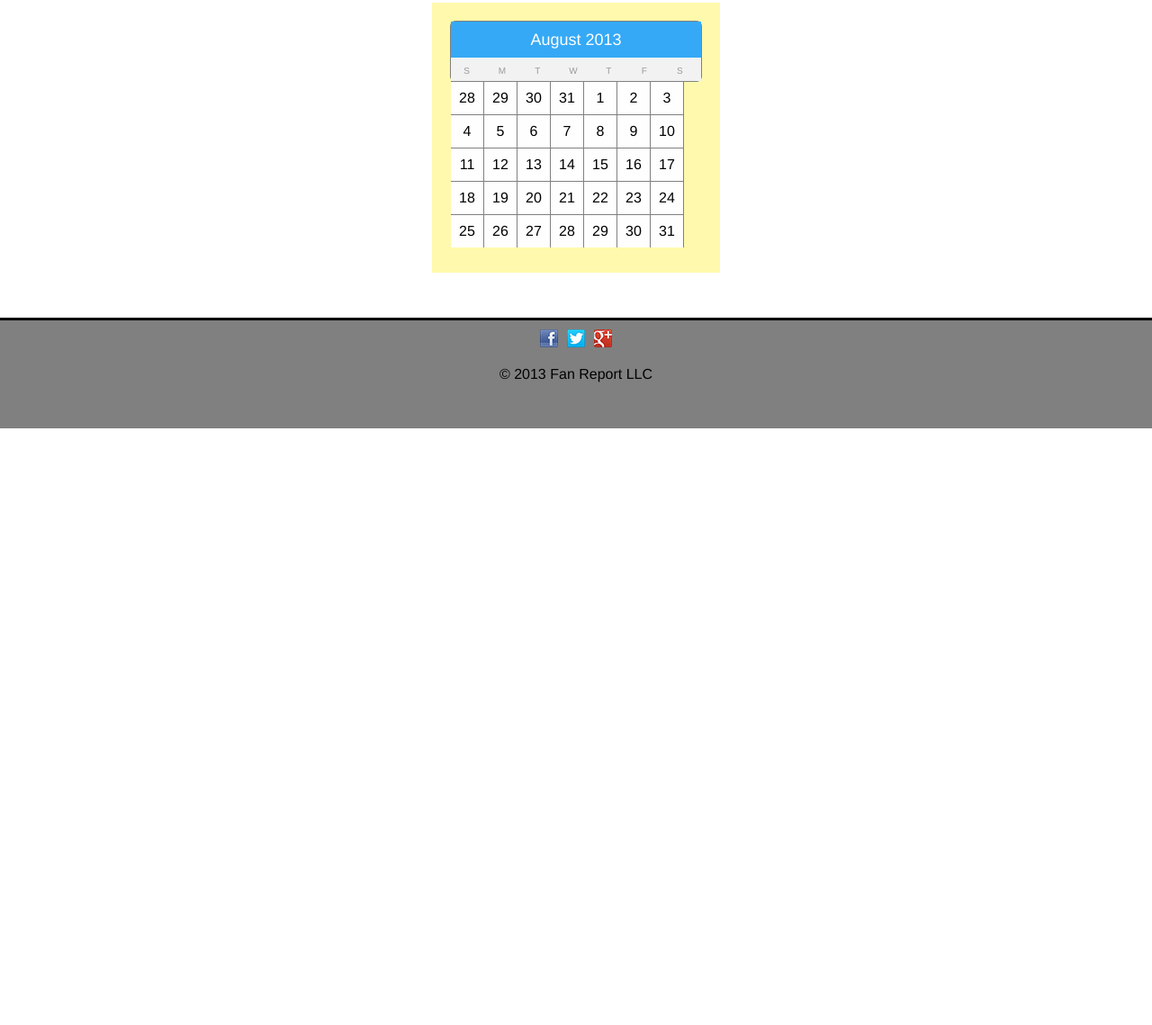
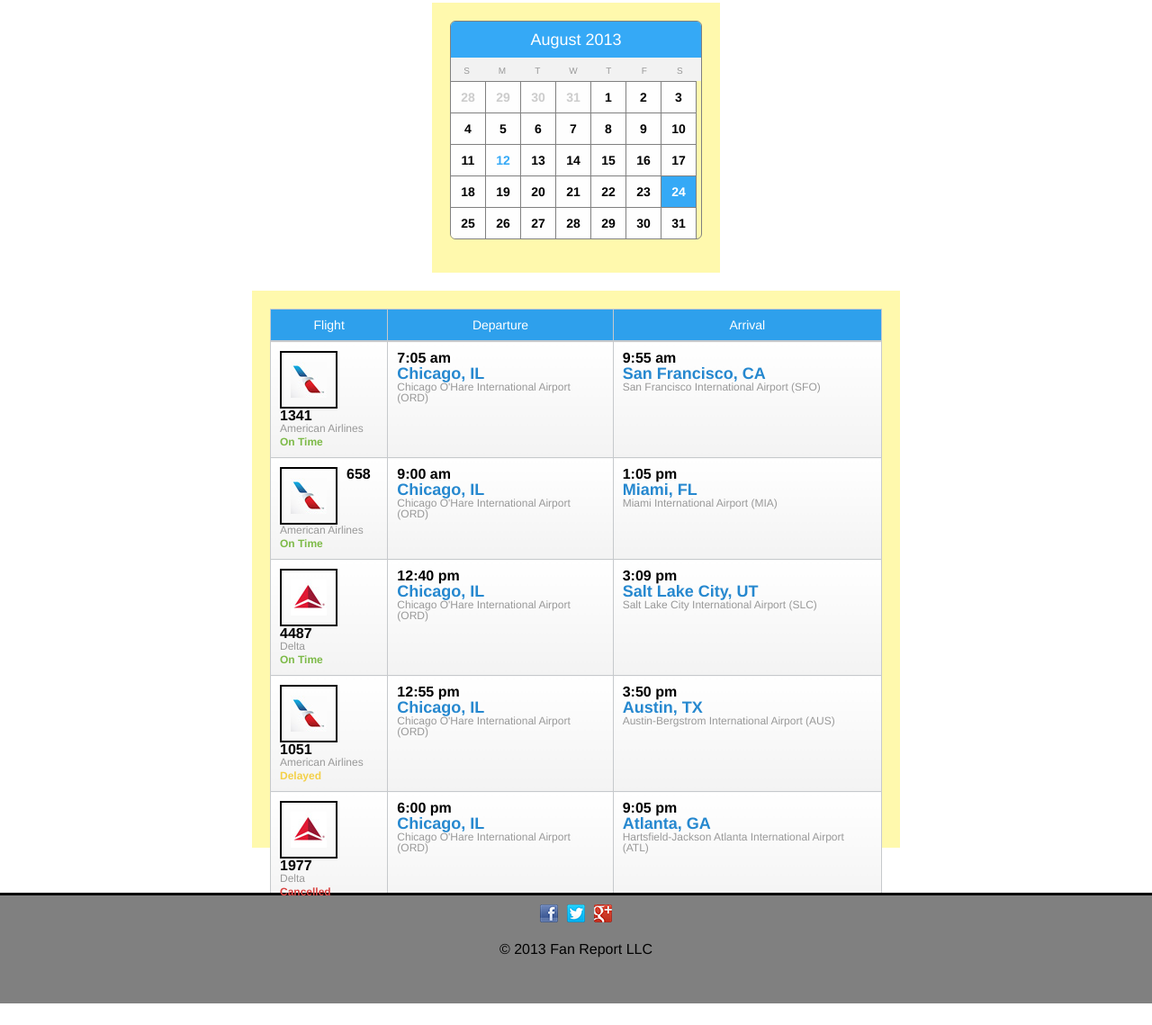
Before and after one commit to hilsberg/tuesday-html-css, a plain HTML site: page experiments.html in a window 1280 px wide. Shown: the part 646-1785 px from the top of the page at 90% size. Before the commit the page ends 1172 px from the top, so only its background shows below. Drawn offline with Linux system fonts and the light colour scheme.

Commit message:
flight schedule

```diff
--- a/css/style.css
+++ b/css/style.css
@@ -52,6 +52,9 @@ table {
   U T I L I T Y
 --------------------------------- */
 
+.group {
+  *zoom: 1;
+}
 .group:before,
 .group:after {
   content: "";
@@ -59,10 +62,6 @@ table {
 }
 .group:after {
   clear: both;
-}
-
-.group {
-  *zoom: 1;
 }
 
 /*
@@ -238,7 +237,7 @@ iframe {
 
 /*
 ---------------------------------------------
-  E X P E R I M E N T S
+  B A C K G R O U N D   E X P E R I M E N T
 --------------------------------------------- */
 
 .alert {
@@ -319,6 +318,12 @@ iframe {
   padding: 20px 20px 0 20px;
 }
 
+
+/*
+---------------------------------------------
+  L I S T   E X P E R I M E N T
+--------------------------------------------- */
+
 .month-back {
   background-color: #fff9ad;
   height: 260px;
@@ -330,6 +335,7 @@ iframe {
 .month {
   border: 1px solid gray;
   border-radius: 6px;
+  overflow: hidden;
 }
 
 .month ol {
@@ -371,10 +377,116 @@ iframe {
   border-right: 1px solid gray;
   display: inline-block;
   float: left;
+  font-size: 14px;
+  font-weight: bold;
   padding: 10px 0;
   text-align: center;
-  width: 36px;
+  width: 38px;
 }
+
+.previous-month {
+  color: #ccc;
+}
+
+li.today {
+  background-color: #35a9f6;
+  color: white;
+}
+
+li.special {
+  color: #35a9f6;
+}
+
+
+/*
+---------------------------------------------
+  T A B L E   E X P E R I M E N T
+--------------------------------------------- */
+
+.table-back {
+  background-color: #fff9ad;
+  height: 579px;
+  margin: 0 auto;
+  width: 680px;
+  padding: 20px;
+}
+
+.table {
+  border-collapse: collapse;
+  border-spacing: 0;
+}
+
+th, td {
+  border: 1px solid #c6c9cc;
+  font-family: Helvetica, Arial, sans-serif;
+  vertical-align: top;
+}
+
+.schedule {
+  border: 1px solid gray;
+  border-radius: 6px;
+}
+
+.schedule-header th {
+  background-color: #2ea0ec;
+  color: #fff;
+  font-size: 14px;
+  padding: 10px 0;
+}
+
+tbody td {
+  background: #fff;
+  background: -webkit-linear-gradient(#fff, #f3f3f3);
+  background:    -moz-linear-gradient(#fff, #f3f3f3);
+  background:     -ms-linear-gradient(#fff, #f3f3f3);
+  background:      -o-linear-gradient(#fff, #f3f3f3);
+  background:         linear-gradient(#fff, #f3f3f3);
+  padding: 10px;
+}
+
+.flight-no, .flight-time {
+  font-weight: bold;
+  padding: 0;
+}
+
+.airline, .airport {
+  display: block;
+  color: #999;
+  font-size: 12px;
+  padding: 0;
+}
+
+.city {
+  display: block;
+  color: #2688cf;
+  font-size: 18px;
+  font-weight: bold;
+}
+
+.on-time {
+  color: #7dba48;
+}
+
+.delayed {
+  color: #f3d048;
+}
+
+.cancelled {
+  color: #d94240;
+}
+.status {
+  font-size: 12px;
+  font-weight: bold;
+}
+
+.air-logo {
+  float: left;
+  height: 40px;
+  margin-right: 10px;
+  width: 40px;
+}
+
+
 
 /* F O R M */
 
--- a/experiments.html
+++ b/experiments.html
@@ -61,10 +61,12 @@
 									<li>S</li>
 								</ol>
 								<ol class="cal-date">
-									<li start="28">28</li>
-									<li>29</li>
-									<li>30</li>
-									<li>31</li>
+									<div class="previous-month">
+										<li start="28">28</li>
+										<li>29</li>
+										<li>30</li>
+										<li>31</li>
+									</div>
 									<li value="1">1</li>
 									<li>2</li>
 									<li>3</li>
@@ -76,7 +78,7 @@
 									<li>9</li>
 									<li>10</li>
 									<li>11</li>
-									<li>12</li>
+									<li class="special">12</li>
 									<li>13</li>
 									<li>14</li>
 									<li>15</li>
@@ -88,7 +90,7 @@
 									<li>21</li>
 									<li>22</li>
 									<li>23</li>
-									<li>24</li>
+									<li class="today">24</li>
 									<li>25</li>
 									<li>26</li>
 									<li>27</li>
@@ -98,6 +100,95 @@
 									<li>31</li>
 								</ol>
 						</div>
+					</section>
+					<section class="table-back">
+						<table class="schedule">
+							<thead>
+								<tr class="schedule-header">
+									<th scope="col">Flight</th>
+									<th scope="col">Departure</th>
+									<th scope="col">Arrival</th>
+								</tr>
+							</thead>
+							<tbody class="group">
+								<tr>
+									<td>
+										<img src="img/aa_40x40.jpg" class="air-logo">
+										<span class="flight-no">1341</span>
+										<span class="airline">American Airlines</span>
+										<span class="status on-time">On Time</span>
+									</td>
+									<td>
+										<span class="flight-time">7:05 am</span>
+										<span class="city">Chicago, IL</span>
+										<span class="airport">Chicago O'Hare International Airport (ORD)</span></td>
+									<td>
+										<span class="flight-time">9:55 am</span>
+										<span class="city">San Francisco, CA</span>
+										<span class="airport">San Francisco International Airport (SFO)</span></td>
+								</tr>
+								<tr>
+									<td>
+										<img src="img/aa_40x40.jpg" class="air-logo">
+										<span class="flight-no">658</span>
+										<span class="airline">American Airlines</span>
+										<span class="status on-time"><span class="bullet"></span> On Time</span></td>
+									<td>
+										<span class="flight-time">9:00 am</span>
+										<span class="city">Chicago, IL</span>
+										<span class="airport">Chicago O'Hare International Airport (ORD)</span></td>
+									<td>
+										<span class="flight-time">1:05 pm</span>
+										<span class="city">Miami, FL</span>
+										<span class="airport">Miami International Airport (MIA)</span></td>
+								</tr>
+								<tr>
+									<td>
+										<img src="img/delta_40x40.jpg" class="air-logo">
+										<span class="flight-no">4487</span>
+										<span class="airline">Delta</span>
+										<span class="status on-time">On Time</span></td>
+									<td>
+										<span class="flight-time">12:40 pm</span>
+										<span class="city">Chicago, IL</span>
+										<span class="airport">Chicago O'Hare International Airport (ORD)</span></td>
+									<td>
+										<span class="flight-time">3:09 pm</span>
+										<span class="city">Salt Lake City, UT</span>
+										<span class="airport">Salt Lake City International Airport (SLC)</span></td>
+								</tr>
+								<tr>
+									<td>
+										<img src="img/aa_40x40.jpg" class="air-logo">
+										<span class="flight-no">1051</span>
+										<span class="airline">American Airlines</span>
+										<span class="status delayed">Delayed</span></td>
+									<td>
+										<span class="flight-time">12:55 pm</span>
+										<span class="city">Chicago, IL</span>
+										<span class="airport">Chicago O'Hare International Airport (ORD)</span></td>
+									<td>
+										<span class="flight-time">3:50 pm</span>
+										<span class="city">Austin, TX</span>
+										<span class="airport">Austin-Bergstrom International Airport (AUS)</span></td>
+								</tr>
+								<tr>
+									<td>
+										<img src="img/delta_40x40.jpg" class="air-logo">
+										<span class="flight-no">1977</span>
+										<span class="airline">Delta</span>
+										<span class="status cancelled">Cancelled</span></td>
+									<td>
+										<span class="flight-time">6:00 pm</span>
+										<span class="city">Chicago, IL</span>
+										<span class="airport">Chicago O'Hare International Airport (ORD)</span></td>
+									<td>
+										<span class="flight-time">9:05 pm</span>
+										<span class="city">Atlanta, GA</span>
+										<span class="airport">Hartsfield-Jackson Atlanta International Airport (ATL)</span></td>
+								</tr>
+							</tbody>
+						</table>
 					</section>
 				</div>
 				<footer class="center">
```
Also changed, not shown: img/aa_40x40.jpg (added), img/delta_40x40.jpg (added).
